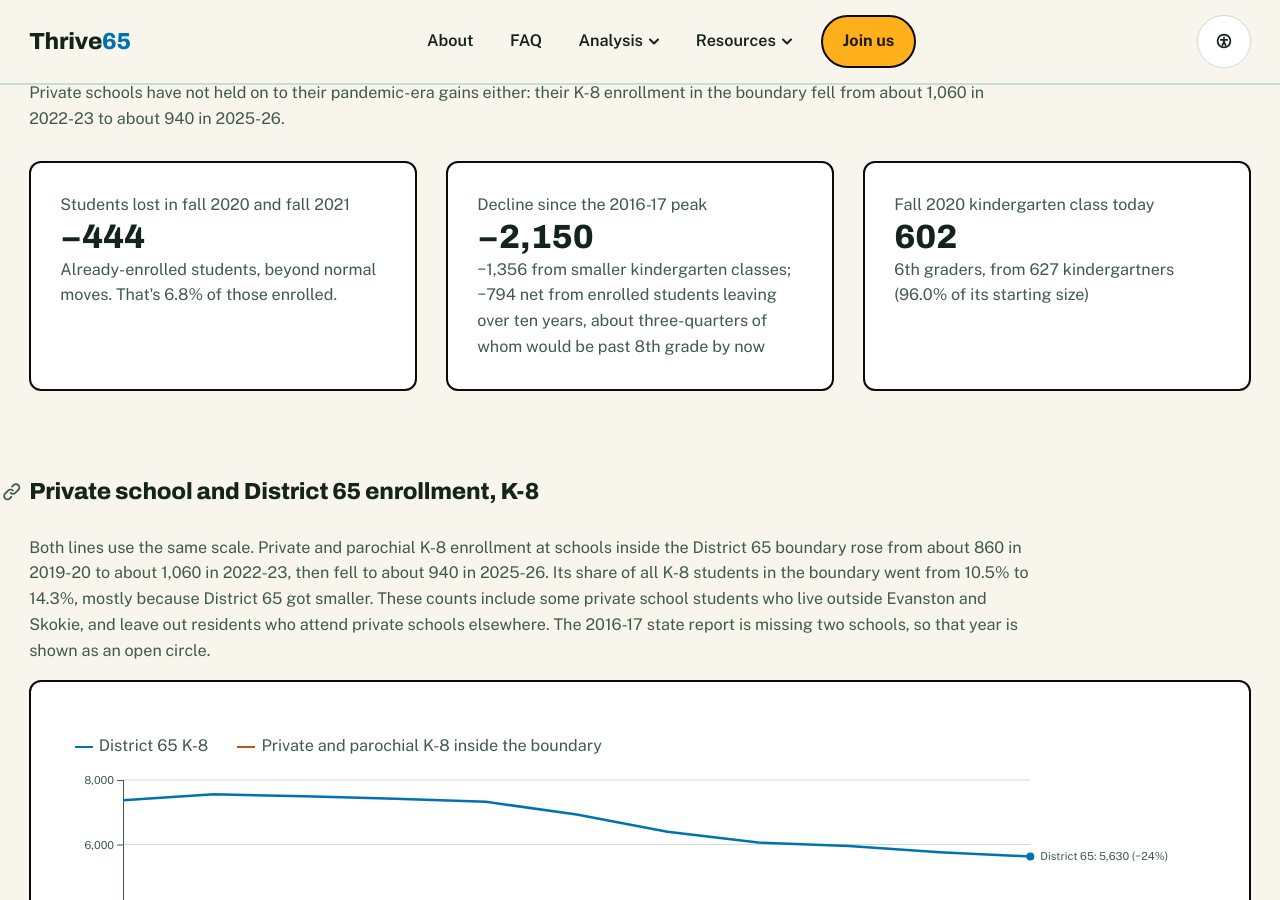
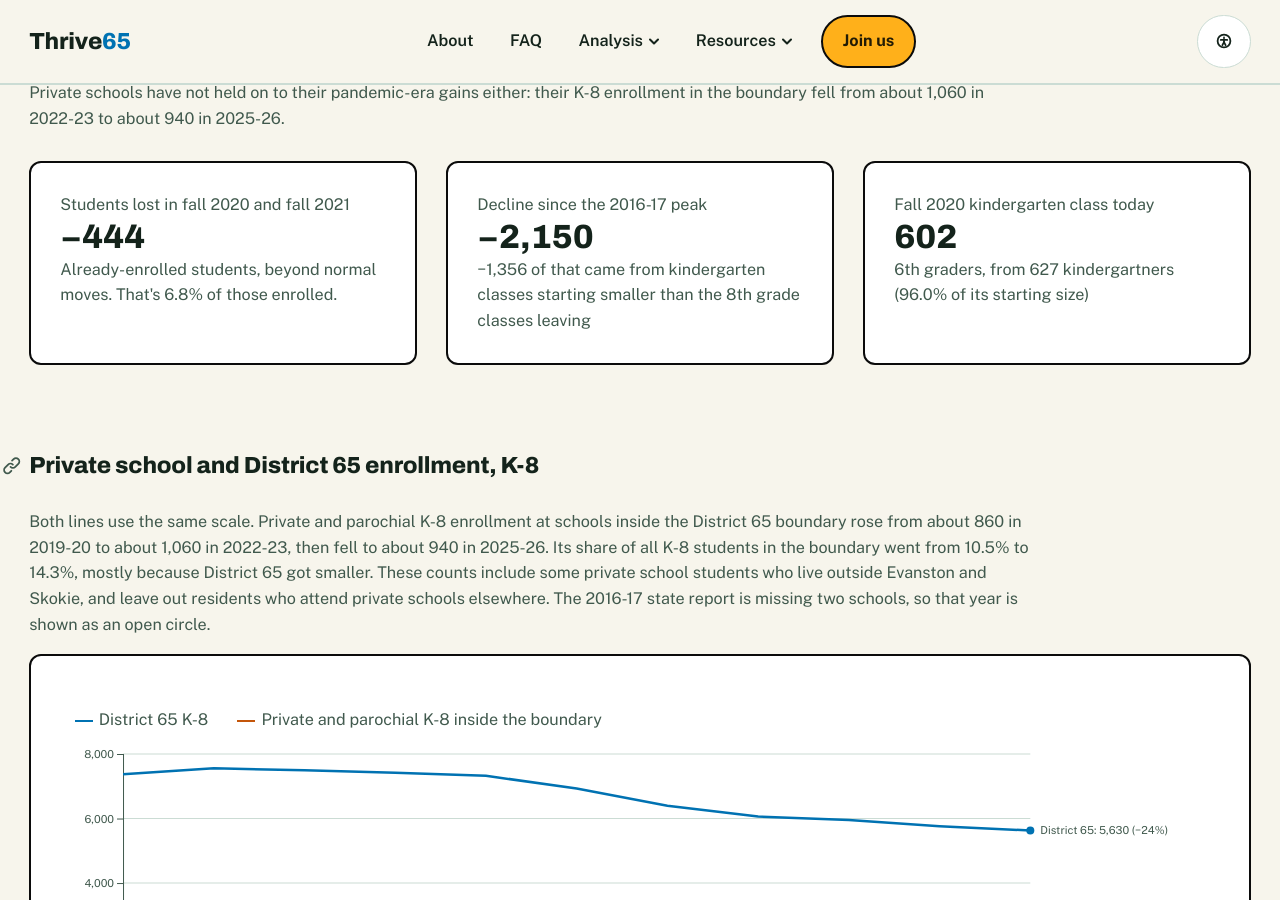
Before and after one commit to Thrive65/thrive65-site, a Jekyll site: the page built from analysis/enrollment.md, in a window 1280 px wide and 900 px high, scrolled down 4136 px. Built offline with Jekyll 4.4.1, drawn with Linux system fonts in a browser that asks for light colours.

Commit message:
Drop the ten-year net from the since-peak tile
Co-Authored-By: Claude Opus 5.5 <noreply@anthropic.com>
Claude-Session: https://claude.ai/code/session_01SmpF7gL57aNoLck87onHpj

```diff
--- a/analysis/enrollment.md
+++ b/analysis/enrollment.md
@@ -48,7 +48,7 @@ wide: true
 <p class="note" id="covid-takeaway">The pandemic shows up most clearly among students who were already enrolled. In fall 2020 and fall 2021, <b data-draw="cv-loss">—</b> students who would normally have moved up a grade did not return, about <b data-draw="cv-pct">—</b> of those enrolled. Those losses eased in 2022-23, and since then they have looked much like they did before the pandemic. About two-thirds of the students lost in fall 2020 and 2021 would be in high school or graduated by now, and the rest would be in middle school, so a return of those families would add few students for long. Private schools have not held on to their pandemic-era gains either: their K-8 enrollment in the boundary fell from about 1,060 in 2022-23 to about 940 in 2025-26.</p>
 <div class="tiles" id="covid-tiles">
   <div class="tile"><div class="lab">Students lost in fall 2020 and fall 2021</div><div class="big" data-draw="cv-loss2">—</div><div class="sub">Already-enrolled students, beyond normal moves. That's <span data-draw="cv-pct2">—</span> of those enrolled.</div></div>
-  <div class="tile"><div class="lab">Decline since the 2016-17 peak</div><div class="big" data-draw="cv-total">—</div><div class="sub"><span data-draw="cv-entry2">—</span> from smaller kindergarten classes; <span data-draw="cv-cont">—</span> net from enrolled students leaving over ten years, about three-quarters of whom would be past 8th grade by now</div></div>
+  <div class="tile"><div class="lab">Decline since the 2016-17 peak</div><div class="big" data-draw="cv-total">—</div><div class="sub"><span data-draw="cv-entry2">—</span> of that came from kindergarten classes starting smaller than the 8th grade classes leaving</div></div>
   <div class="tile"><div class="lab">Fall 2020 kindergarten class today</div><div class="big" data-draw="cv-k20">—</div><div class="sub">6th graders, from <span data-draw="cv-k20k">—</span> kindergartners (<span data-draw="cv-k20p">—</span> of its starting size)</div></div>
 </div>
 
```
